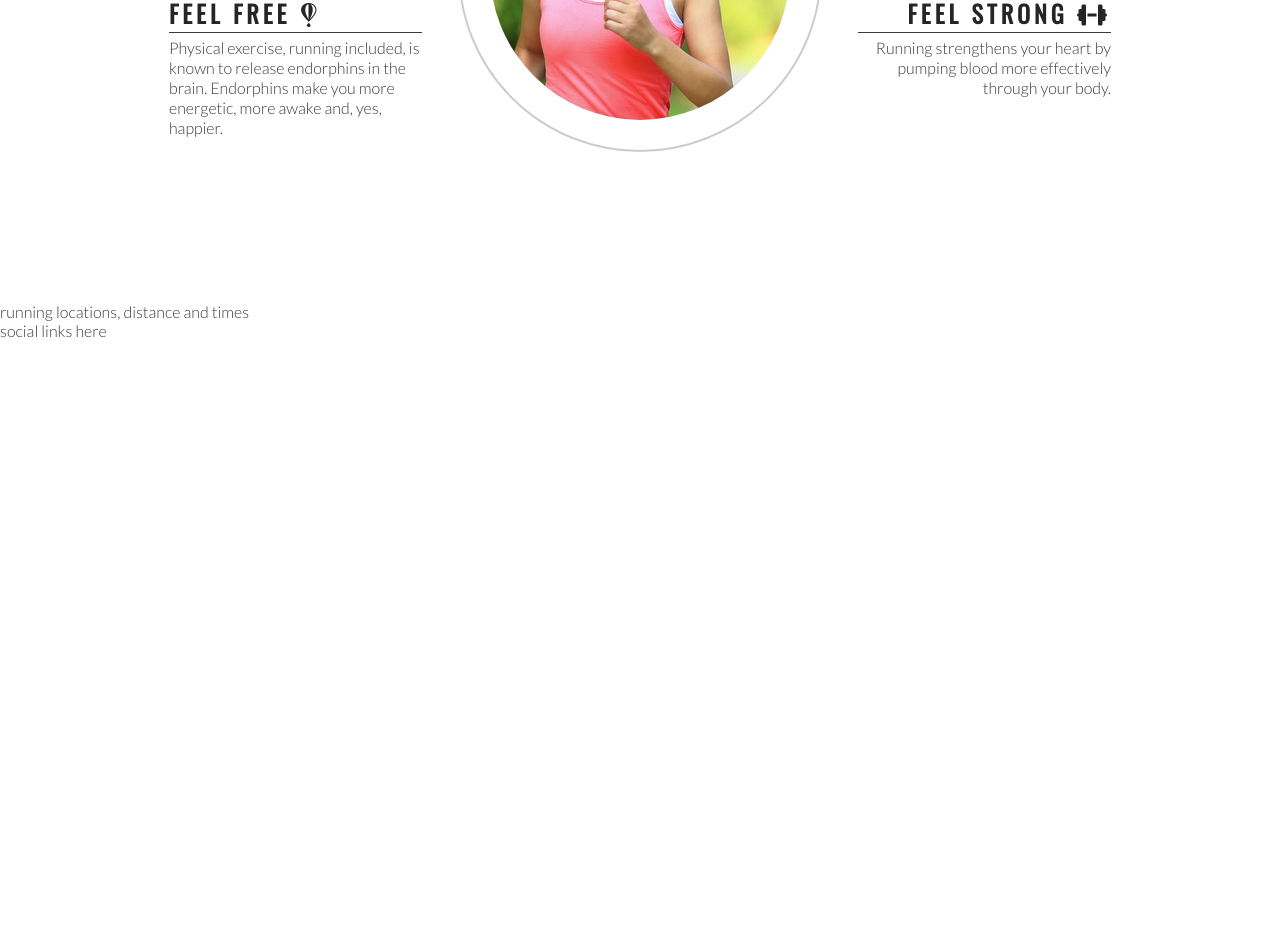
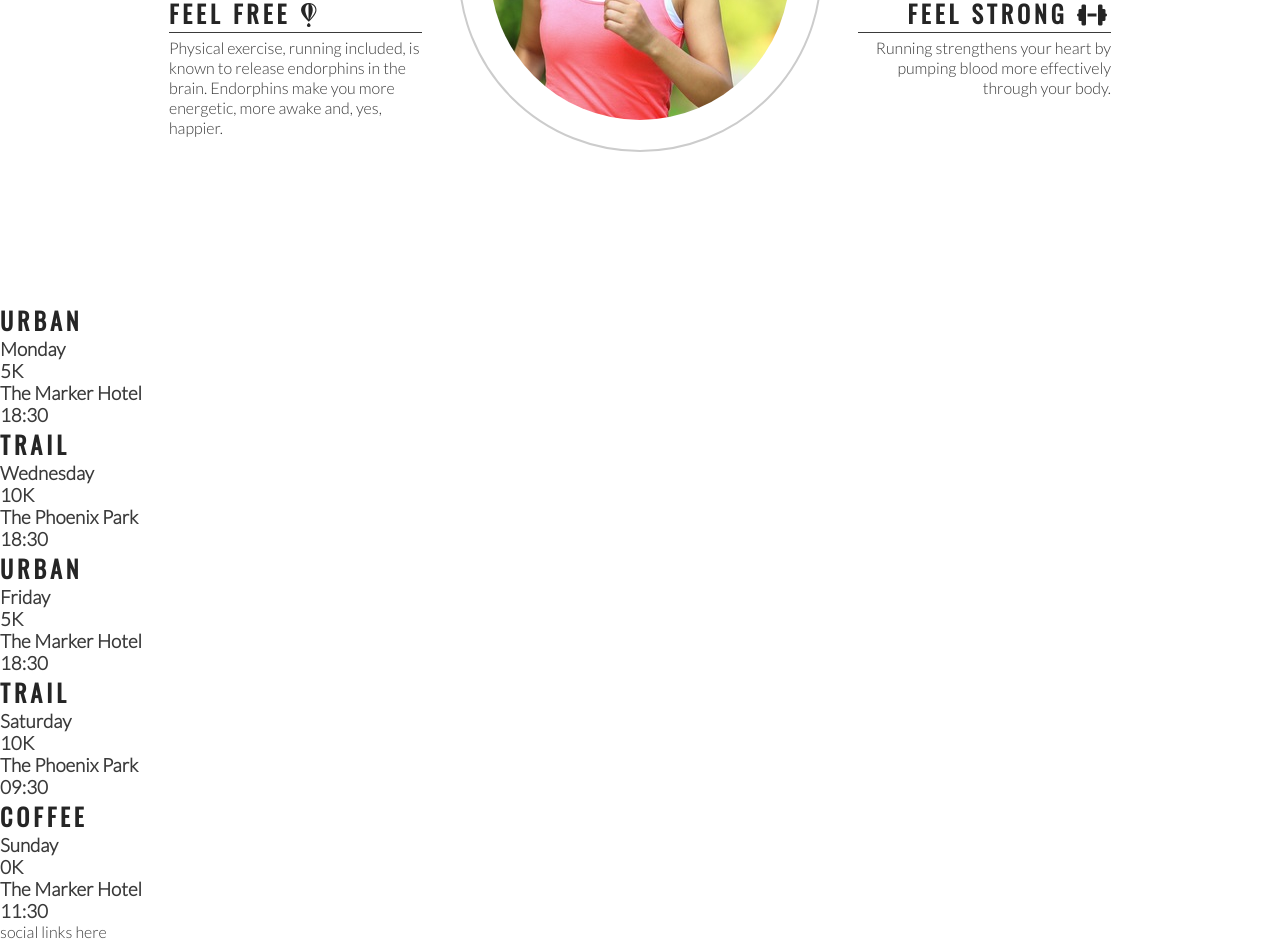
Before and after one commit to deano98/love-running, a plain HTML site: page index.html in a window 1280 px wide. Shown: the part 993-1934 px from the top of the page. Before the commit the page ends 1333 px from the top, so only its background shows below. Drawn offline with nearby package versions, Linux system fonts and the light colour scheme.

Commit message:
Add meetup times main structure

```diff
--- a/index.html
+++ b/index.html
@@ -84,7 +84,41 @@
         </div>
     </section>
     <section>
-        running locations, distance and times
+        <div>
+            <h2>Urban</h2>
+            <h3>Monday</h3>
+            <h3>5K</h3>
+            <h3>The Marker Hotel</h3>
+            <h3>18:30</h3>
+        </div>
+        <div>
+            <h2>Trail</h2>
+            <h3>Wednesday</h3>
+            <h3>10K</h3>
+            <h3>The Phoenix Park</h3>
+            <h3>18:30</h3>
+        </div>
+        <div>
+            <h2>Urban</h2>
+            <h3>Friday</h3>
+            <h3>5K</h3>
+            <h3>The Marker Hotel</h3>
+            <h3>18:30</h3>
+        </div>
+        <div>
+            <h2>Trail</h2>
+            <h3>Saturday</h3>
+            <h3>10K</h3>
+            <h3>The Phoenix Park</h3>
+            <h3>09:30</h3>
+        </div>
+        <div>
+            <h2>Coffee</h2>
+            <h3>Sunday</h3>
+            <h3>0K</h3>
+            <h3>The Marker Hotel</h3>
+            <h3>11:30</h3>
+        </div>
     </section>
     <footer>
         social links here
```
